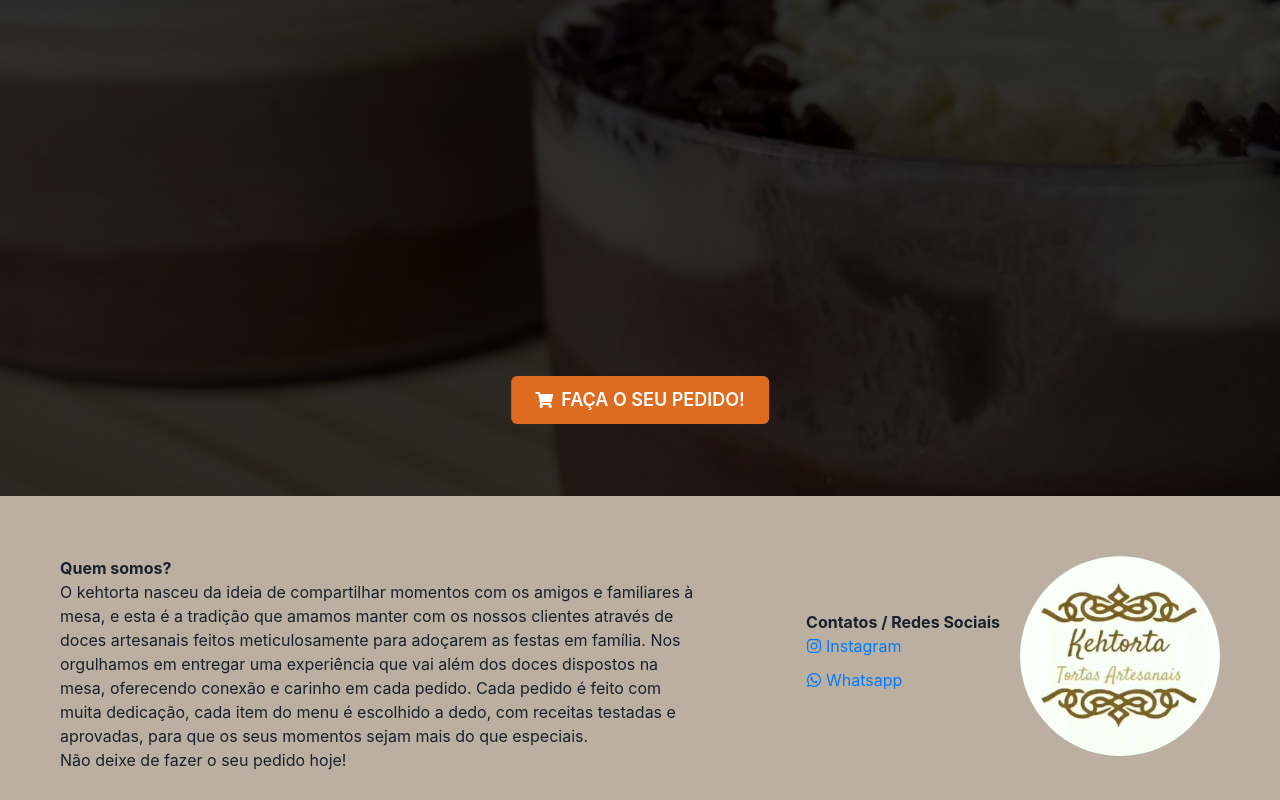
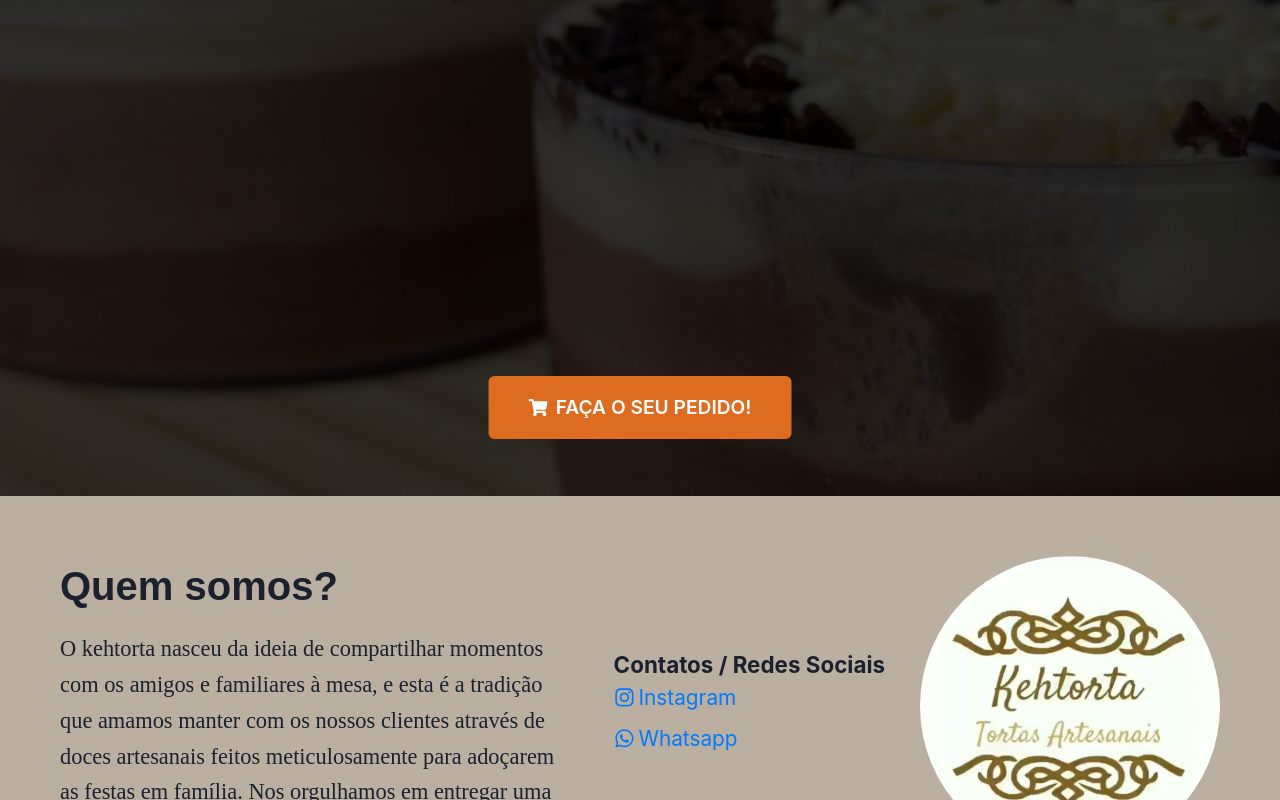
Before and after one commit to Gabriel-A-Lopes/Kehtorta-LandingPage, a React (Create React App) app: page / in a window 1280 px wide. Shown: the top 800 px of the page. Built offline with nearby package versions, Linux system fonts and the light colour scheme.

Commit message:
updates to font sizes

```diff
--- a/src/components/about/AboutSection.css
+++ b/src/components/about/AboutSection.css
@@ -12,8 +12,17 @@
   gap: 40px;
 }
 
-.introducao {
-  flex: 1;
+.introducao h2 {
+  font-family: 'cofo sans', sans-serif;
+  font-size: 2.5rem;
+  font-weight: 600;
+  margin-bottom: 15px;
+}
+
+.introducao p {
+  font-family: 'Times New Roman', Times, serif;
+  font-size: 1.4rem;
+  line-height: 1.6;
   max-width: 50vw;
 }
 
@@ -22,12 +31,13 @@
   display: flex;
   flex-direction: row;
   align-items: center;
-  gap: 20px;
+  gap: 35px;
+  font-size: 1.4rem;
 }
 
 .foto-perfil {
-  width: 200px;
-  height: 200px;
+  width: 300px;
+  height: 300px;
   border-radius: 50%;
   overflow: hidden;
 }
@@ -41,7 +51,7 @@
 .contatos ul {
   list-style: none;
   padding: 0;
-  text-align: left;
+  text-align: right;
 }
 
 .contatos ul li {
@@ -51,8 +61,5 @@
 .contatos a {
   text-decoration: none;
   color: #007bff;
+  font-size: 1.3rem;
 }
-
-.p {
-  font-family: ;
-}
--- a/src/components/hero/HeroSection.js
+++ b/src/components/hero/HeroSection.js
@@ -35,7 +35,7 @@ function HeroSection() {
         />
         <div className="carrossel-overlay"></div>
       </div>
-    <Button as={"a"} className="button-comprar" href="https://kehtorta.goomer.app/" size="lg" colorScheme="orange" leftIcon={<FaShoppingCart />}>FAÇA O SEU PEDIDO!</Button>
+    <Button as={"a"} className="button-comprar" href="https://kehtorta.goomer.app/" size="x-lg" colorScheme="orange" leftIcon={<FaShoppingCart />}>FAÇA O SEU PEDIDO!</Button>
     </section>
   );
 }
```
